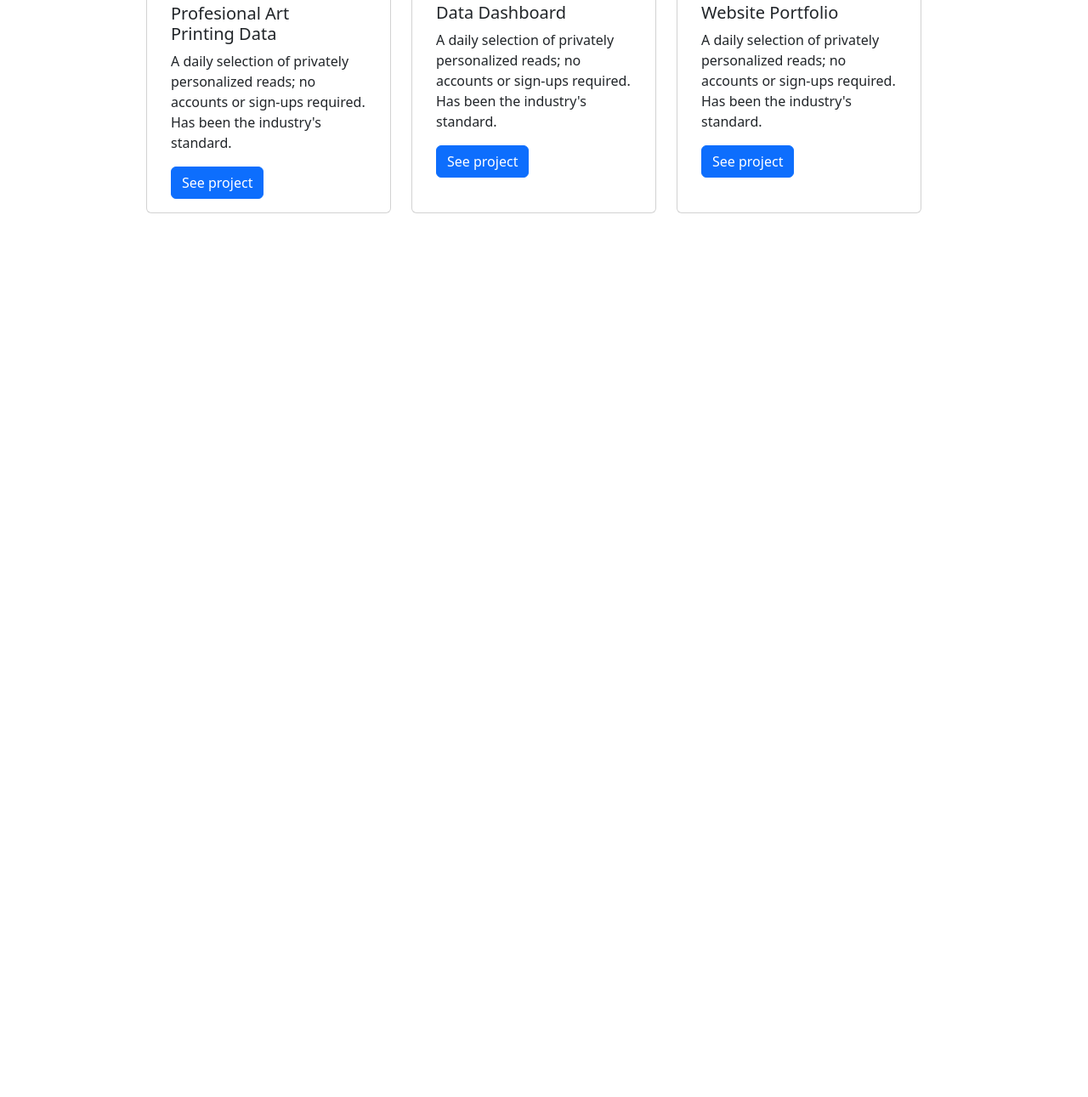
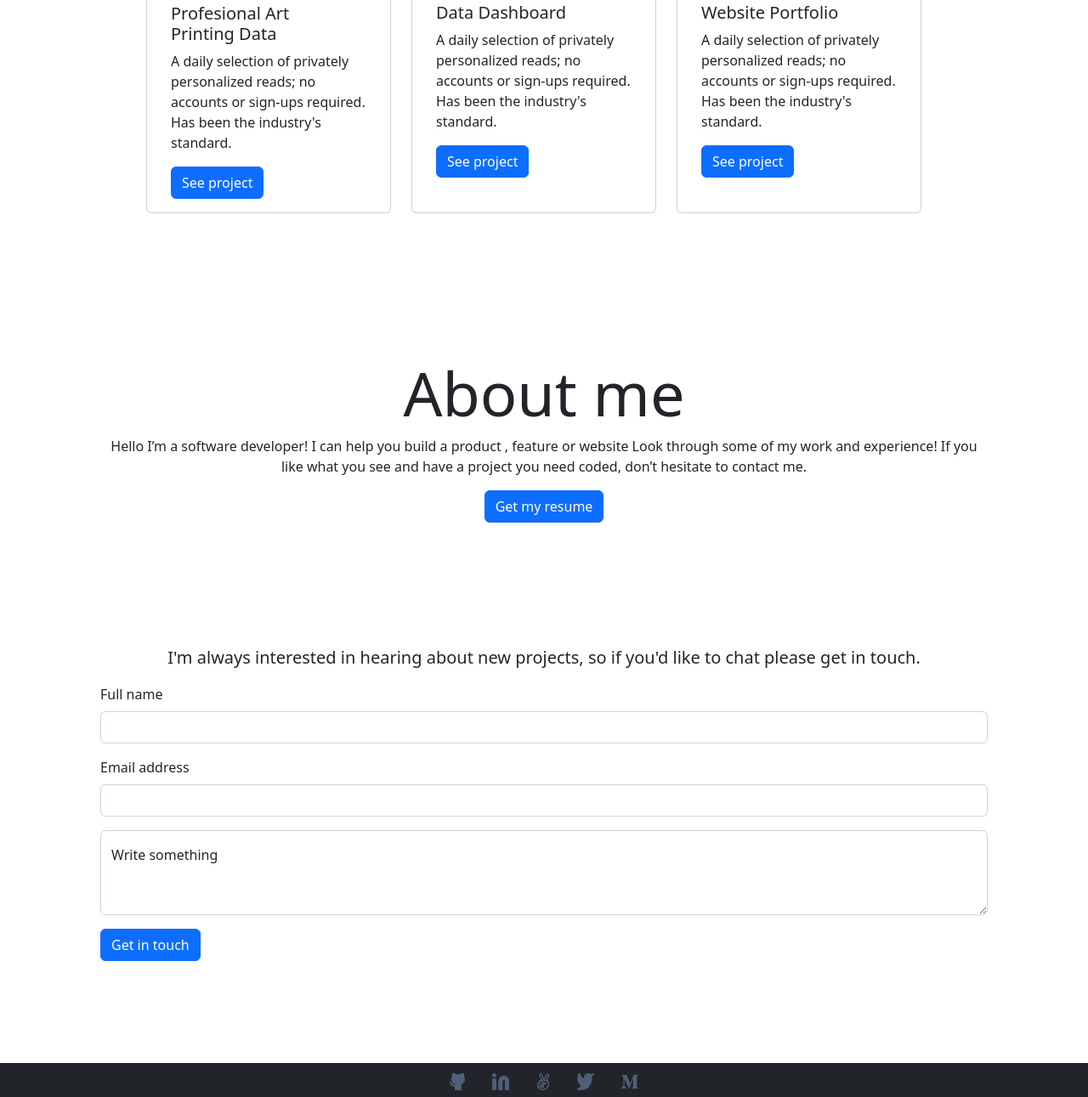
Before and after one commit to bohaz/Bootstrap-project, a website: page index.html in a window 1280 px wide. Shown: the part 1436-2727 px from the top of the page at 85% size. Before the commit the page ends 1807 px from the top, so only its background shows below. Drawn offline with nearby package versions, Linux system fonts and the light colour scheme.

Commit message:
add modified html files

```diff
--- a/index.html
+++ b/index.html
@@ -108,6 +108,71 @@
 
       </div>
     </section>
+    <section>
+
+      <div class="container text-center mt-5 mb-5 p-5">
+        <div class="col">
+          <h2 class="display-2">About me</h2>
+          <p>Hello I’m a software developer! I can help you build a product , feature or website Look through some of my work and experience! If you like what you see and have a project you need coded, don’t hesitate to contact me.
+        </div>
+        <button type="submit" class="btn btn-primary">Get my resume</button>
+      </div>
+
+    </section>
+
+    <section>
+
+      <div class="container mt-5 mb-5 p-5">
+        <p class="text-center lead">I'm always interested in hearing about new projects, so if you'd like to chat please get in touch.</p>
+
+        <form class="mb-4">
+
+          <div class="mb-3">
+            <label for="name" class="form-label">Full name</label>
+            <input type="text" class="form-control" id="name" required>
+          </div>
+
+          <div class="mb-3">
+            <label for="exampleInputEmail1" class="form-label">Email address</label>
+            <input type="email" class="form-control" id="exampleInputEmail1" aria-describedby="emailHelp" required>
+
+          </div>
+
+          <div class="form-floating mb-3">
+            <textarea class="form-control" placeholder="Leave a comment here" id="floatingTextarea2" style="height: 100px" required></textarea>
+            <label for="floatingTextarea2">Write something</label>
+          </div>
+
+          <button type="submit" class="btn btn-primary">Get in touch</button>
+
+        </form>
+
+      </div>
+
+    </section>
+
+
+
+  <footer>
+    <ul class="nav justify-content-center bg-dark">
+
+      <li class="nav-item">
+        <a class="nav-link active" aria-current="page" href="#"><img src="img/git2.png" alt="Github"/></a>
+      </li>
+      <li class="nav-item">
+        <a class="nav-link" href="#"><img src="img/lnk2.png" alt="Linkedin"/></a>
+      </li>
+      <li class="nav-item">
+        <a class="nav-link" href="#"><img src="img/hand2.png"></a>
+      </li>
+      <li class="nav-item">
+        <a class="nav-link" href="#"><img src="img/tw2.png" alt="Twiter"></a>
+      </li>
+      <li class="nav-item">
+        <a class="nav-link" href="#"><img src="img/m2.png"></a>
+      </li>
+    </ul>
+  </footer>
 
 </body>
 </html>
```
